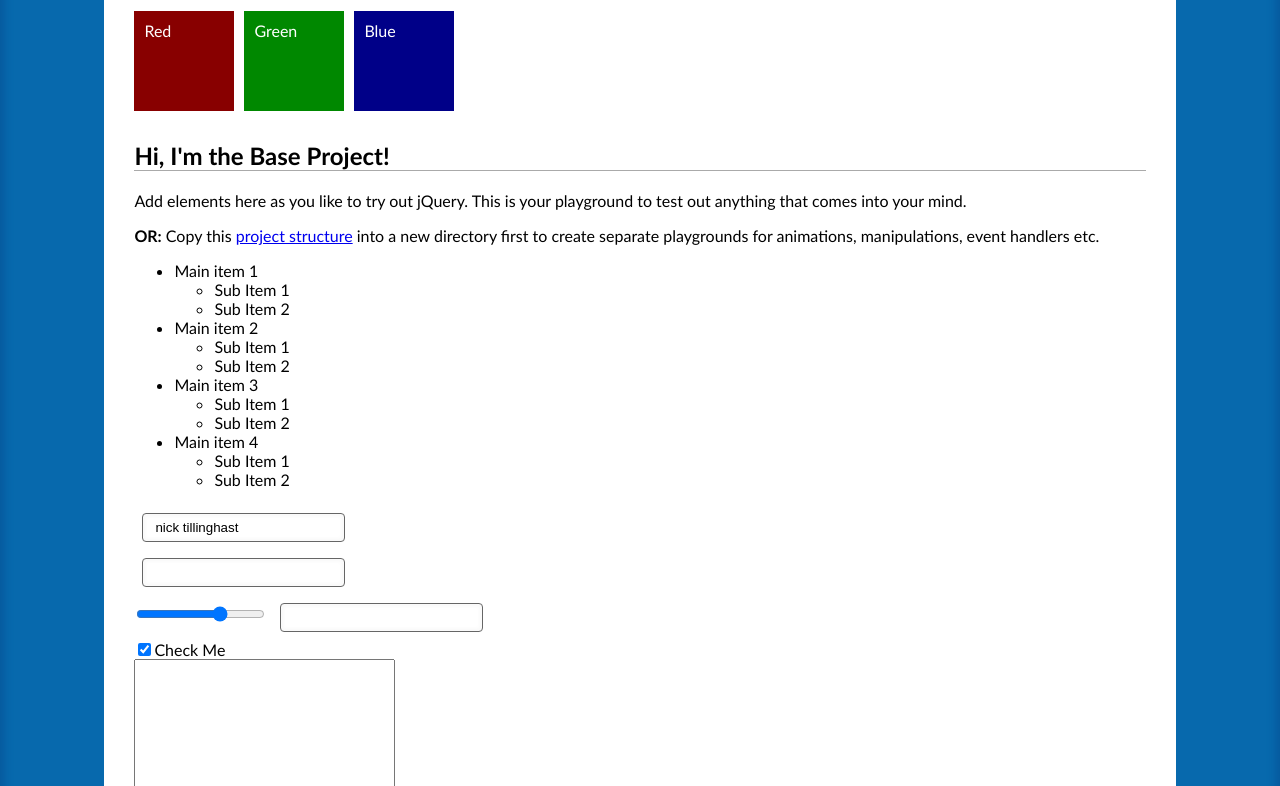
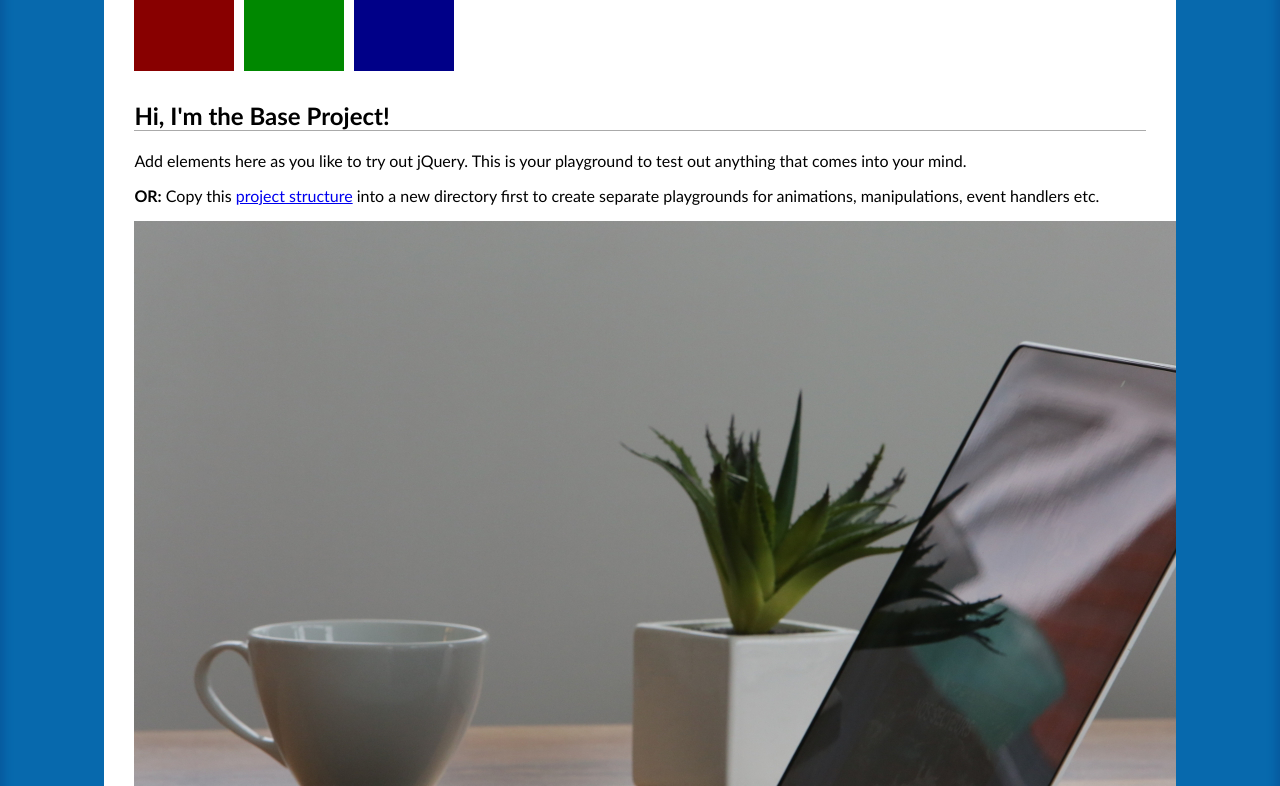
Before and after one commit to NickTillinghast/JQuery, a plain HTML site: page base/index.html in a window 1280 px wide. Shown: the part 171-957 px from the top of the page. Drawn offline with nearby package versions, Linux system fonts and the light colour scheme.

Commit message:
added slide show of images

```diff
--- a/base/index.html
+++ b/base/index.html
@@ -32,6 +32,11 @@
         directory first to create separate playgrounds for animations,
         manipulations, event handlers etc.
       </p>
+
+      <div class="gallery">
+        <img src="images/laptop-mobile_small.jpg" alt="" />
+      </div>
+
       <ul id="list">
         <li>
           Main item 1
--- a/base/js/script.js
+++ b/base/js/script.js
@@ -59,7 +59,7 @@
 
 
 // });
-$(function () {
+// $(function () {
 
 
 
@@ -95,12 +95,12 @@ $(function () {
 
 
 
-})
-$(function () {
+// })
+// $(function () {
 // $("ul ul:first").append("<li>I'm gonna be the last subitem</li>");
 // $("<li>I'm gonna be the last subitem</li>").appendTo($("ul ul:first"));
 // $("ul ul").prepend("<li>I'm gonna be the first subitem</li>");
-  $("<h4> Nick Tilllinghast<?h4>").prependTo("#content");
+// $("<h4> Nick Tilllinghast<?h4>").prependTo("#content");
 // $(".red-box").after("<div class='red-box' > Another Red box</div>")
 // $(".blue-box").before("<div class='blue-box' > Another blue box</div>")
 
@@ -112,8 +112,8 @@ $(function () {
 // $("p").after($("#list"));
 
 
-})
-$(function () {
+// })
+// $(function () {
 
 // $("li").replaceWith("<li>Replaced.</li>")
 // $("li").replaceWith(function () {
@@ -124,10 +124,10 @@ $(function () {
 // $(".red-box, .blue-box").replaceWith("<div class='green-box' > Another green box</div>")
 // $(".blue-box").replaceWith("<div class='green-box' > Another green box</div>")
 // $("<div class='green-box' > big green box</div>").replaceAll(".red-box, .blue-box")
-})
+// })
 
 
-$(function () {
+// $(function () {
 // $("li").remove();
 // $("form").children().not("input:text, textarea, br").remove();
 // var detachedListItem = $("li").detach();
@@ -136,8 +136,8 @@ $(function () {
 // $("#content").append(detachedListItem);
 // $("p:first").empty();
 // $(".red-box, .blue-box, .green-box").empty();
-})
-$(function () {
+// })
+// $(function () {
 // attr(), prop(), val()
 
 // var specialLink = $("#special-link");
@@ -148,10 +148,29 @@ $(function () {
 // var checkbox = $("input:checkbox");
 // console.log(checkbox.prop("checked"))
 
-  var textInput = $("input:text");
-  textInput.val("nick tillinghast")
-  console.log(textInput.val());
-  var rangeInput = $("input[type='range']");
-  console.log(rangeInput.val());
+// var textInput = $("input:text");
+// textInput.val("nick tillinghast")
+// console.log(textInput.val());
+// var rangeInput = $("input[type='range']");
+// console.log(rangeInput.val());
+
+// })
+//=====================image slideshow===========================
+$(function () {
+  var galleryImage = $(".gallery").find("img").first();
+  var images = [
+    "images/laptop-mobile_small.jpg",
+    "images/laptop-on-table_small.jpg",
+    "images/people-office-group-team_small.jpg",
+  ];
+  var i = 0;
+  setInterval(function () {
+    i = (i + 1) % images.length;
+    galleryImage.fadeOut(function () {
+      $(this).attr("src", images[i]);
+      $(this).fadeIn();
+    })
+    console.log(galleryImage.attr("src"));
+  }, 3000);
 
 })
```
Lines whose indentation alone changed are shown as unchanged.
